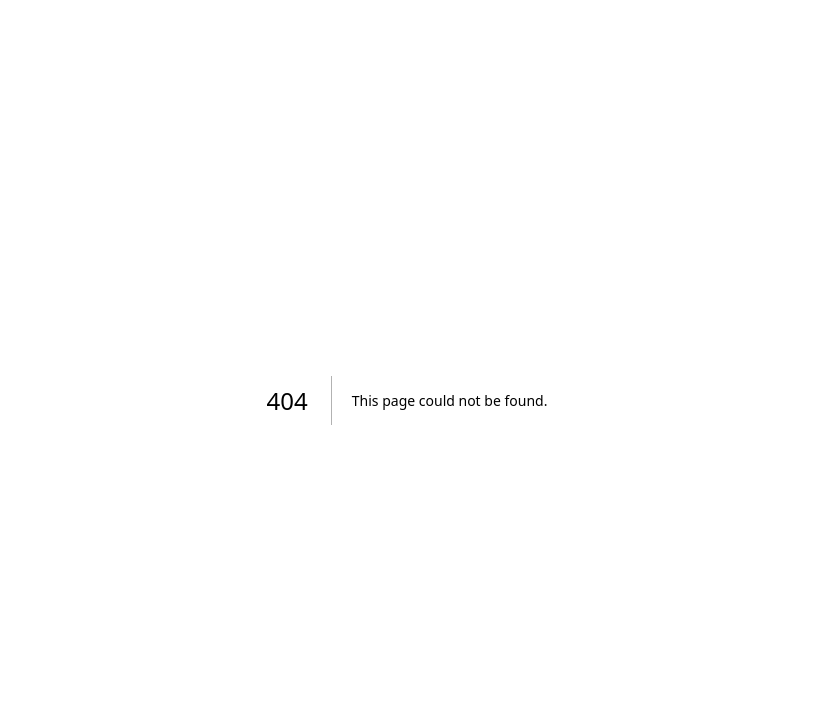
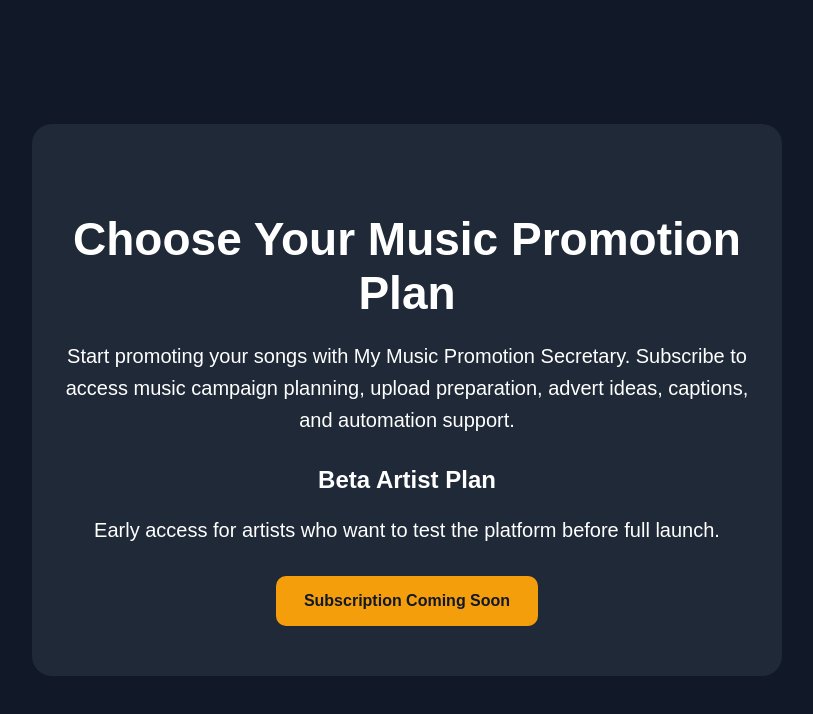
Before and after one commit to paulakotaibe-art/my-music-promotion-secretary, a Next.js app: page /pricing in a window 1280 px wide. Before the commit this address had no page. Shown: the top 714 px of the page, without its empty margins (233-1046 px from the left). Built offline with nearby package versions, Linux system fonts and the light colour scheme.

Commit message:
Add pricing page

```diff
--- /dev/null
+++ b/app/pricing/page.js
@@ -0,0 +1,25 @@
+export default function PricingPage() {
+  return (
+    <main className="container">
+      <section className="hero">
+        <h1>Choose Your Music Promotion Plan</h1>
+
+        <p>
+          Start promoting your songs with My Music Promotion Secretary.
+          Subscribe to access music campaign planning, upload preparation,
+          advert ideas, captions, and automation support.
+        </p>
+
+        <h2>Beta Artist Plan</h2>
+
+        <p>
+          Early access for artists who want to test the platform before full launch.
+        </p>
+
+        <a className="button" href="/">
+          Subscription Coming Soon
+        </a>
+      </section>
+    </main>
+  );
+}
```
